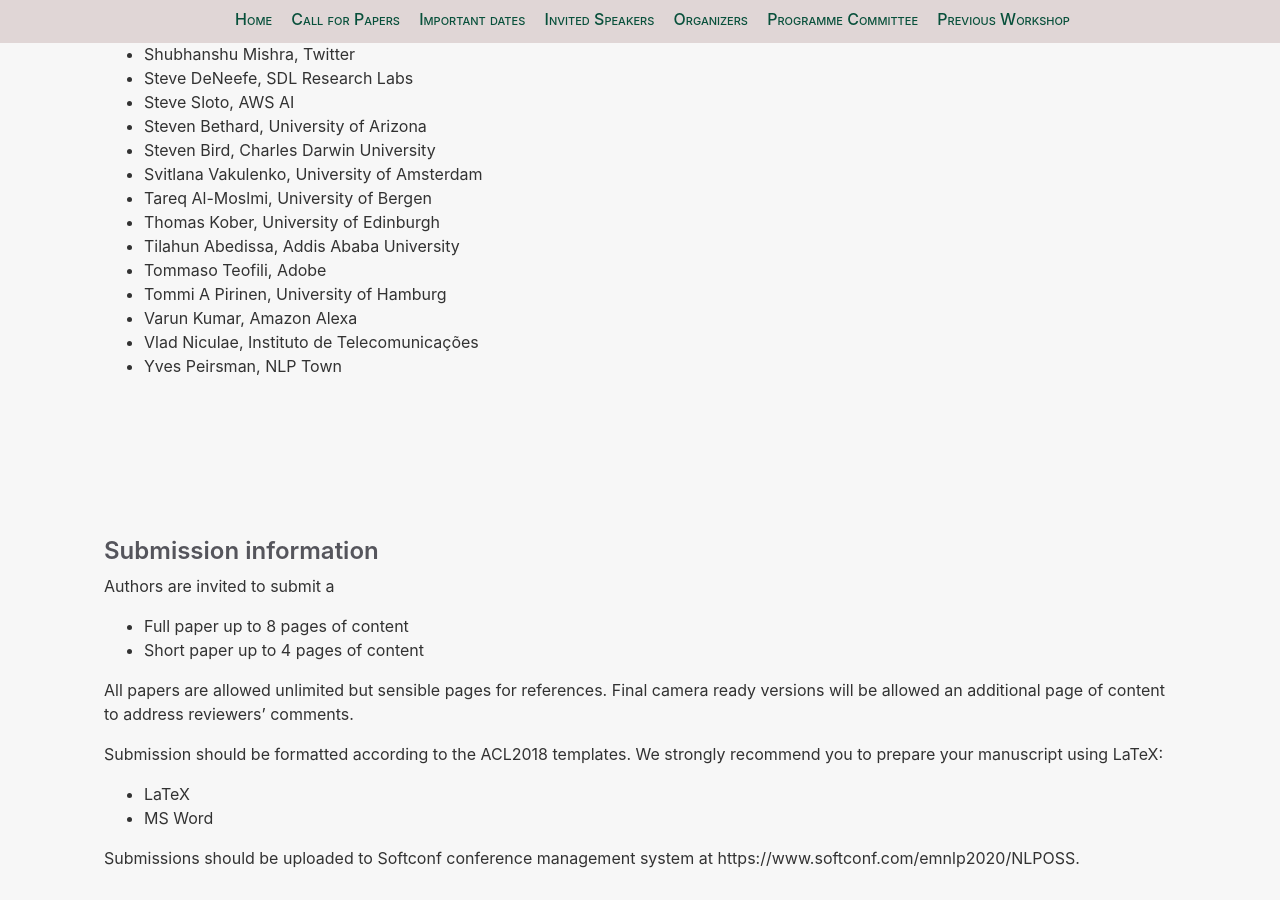
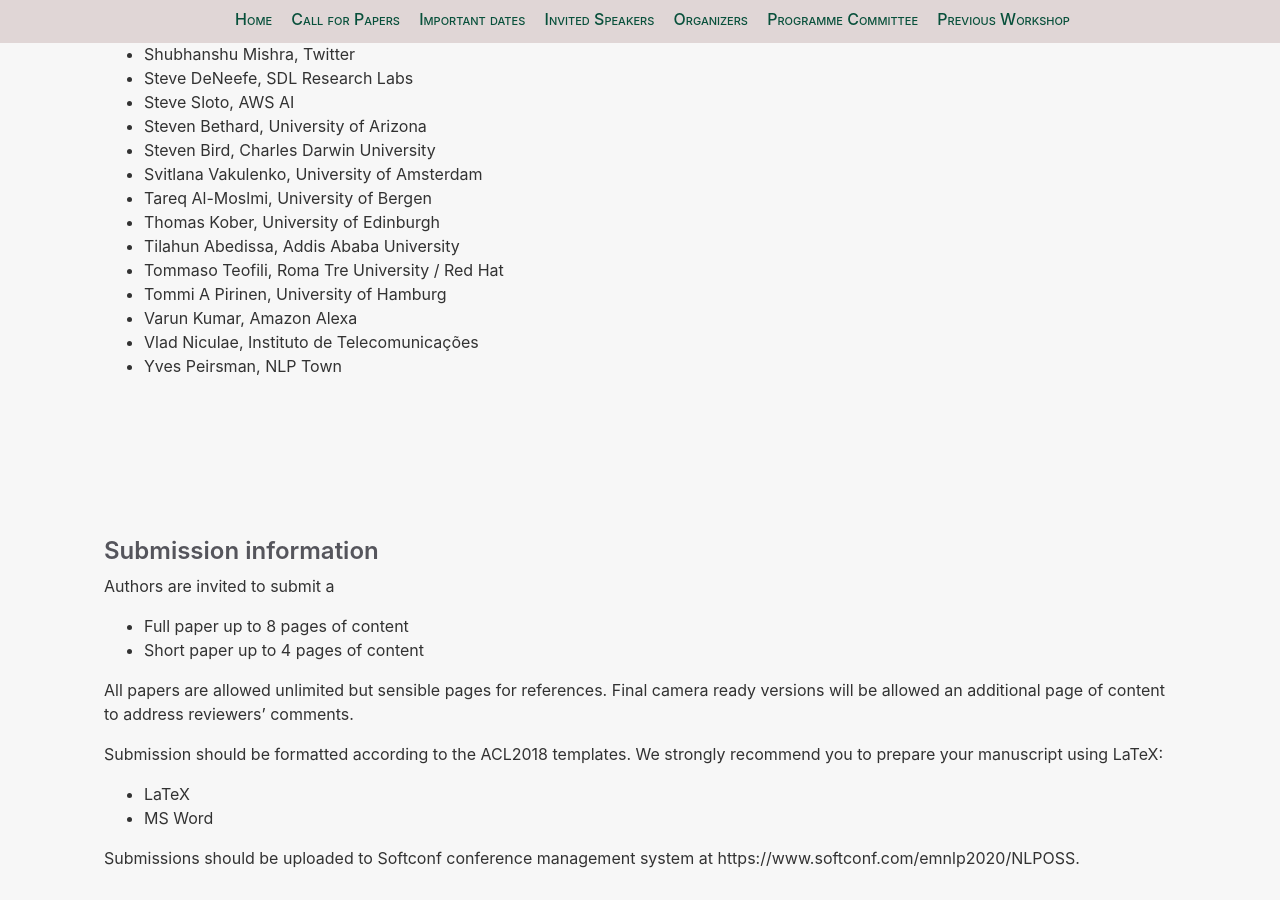
Before and after one commit to nlposs/nlposs.github.io, a Jekyll site: the page built from 2020/index.md, in a window 1280 px wide and 900 px high, scrolled down 4805 px. Built offline with Jekyll 4.4.1, drawn with Linux system fonts in a browser that asks for light colours.

Commit message:
Update index.md

```diff
--- a/2020/index.md
+++ b/2020/index.md
@@ -159,7 +159,7 @@ The 2nd NLP-OSS workshop will be co-located with the EMNLP 2020 conference.
  - Tareq Al-Moslmi, University of Bergen
  - Thomas Kober, University of Edinburgh
  - Tilahun Abedissa, Addis Ababa University
- - Tommaso Teofili, Adobe
+ - Tommaso Teofili, Roma Tre University / Red Hat
  - Tommi A Pirinen, University of Hamburg
  - Varun Kumar, Amazon Alexa
  - Vlad Niculae, Instituto de Telecomunicações
```
